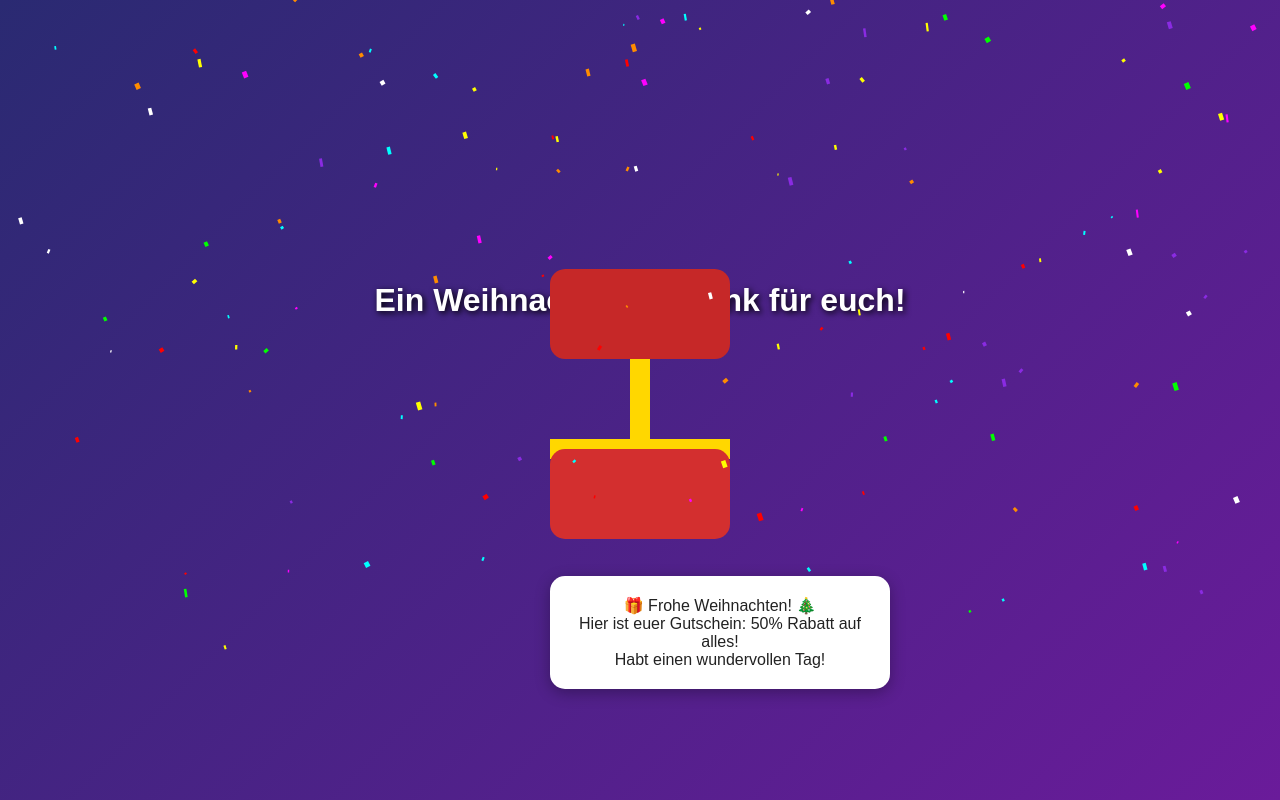
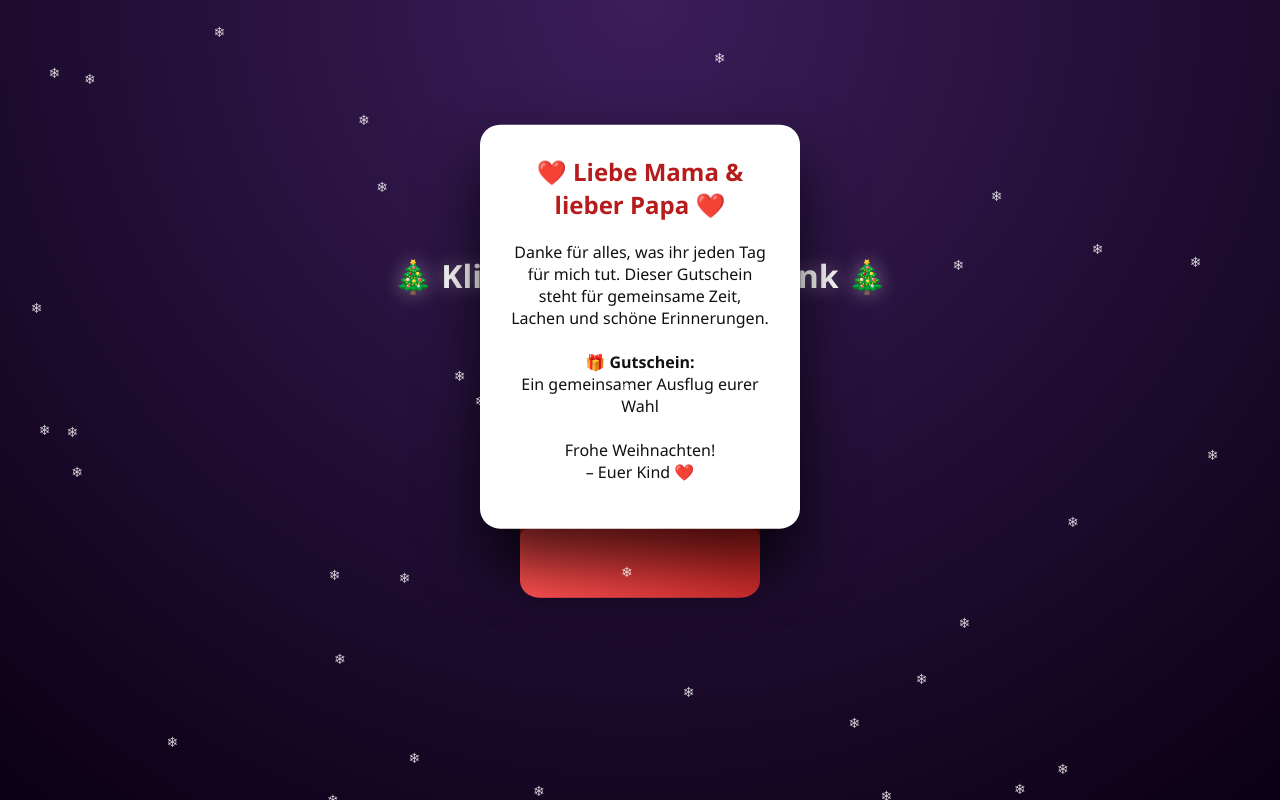
Before and after one commit to Beastmeds/Eltern, a plain HTML site: page index.html in a window 1280 px wide. Both pictures are taken after a click on the element 640 px from the left and 449 px from the top of the page. Drawn offline with Linux system fonts and the light colour scheme.

Commit message:
Update index.html

```diff
--- a/index.html
+++ b/index.html
@@ -3,184 +3,250 @@
 <head>
 <meta charset="UTF-8">
 <meta name="viewport" content="width=device-width, initial-scale=1.0">
-<title>Frohe Weihnachten!</title>
+<title>Frohe Weihnachten Mama & Papa ❤️</title>
+
 <style>
-  body {
-    margin: 0;
-    height: 100vh;
-    display: flex;
-    justify-content: center;
-    align-items: center;
-    background: linear-gradient(135deg, #2a2a72, #6a1b9a);
-    font-family: 'Arial', sans-serif;
-    overflow: hidden;
-    flex-direction: column;
-    color: #fff;
+*{box-sizing:border-box}
+body{
+  margin:0;
+  height:100vh;
+  display:flex;
+  flex-direction:column;
+  justify-content:center;
+  align-items:center;
+  background:radial-gradient(circle at top,#3b1d5a,#0b0013);
+  font-family:'Segoe UI',sans-serif;
+  overflow:hidden;
+  color:white;
 }
 
-  h1 {
-    text-align: center;
-    margin-bottom: 40px;
-    font-size: 2em;
-    text-shadow: 2px 2px 6px #000;
+h1{
+  margin-bottom:30px;
+  text-align:center;
+  text-shadow:0 0 20px rgba(255,255,255,.4);
 }
 
-  .gift-wrapper {
-    perspective: 1000px;
+/* 🎁 GESCHENK */
+.gift{
+  position:relative;
+  width:240px;
+  height:240px;
+  cursor:pointer;
+  animation:float 3s ease-in-out infinite;
 }
 
-  .gift {
-    width: 180px;
-    height: 180px;
-    position: relative;
-    cursor: pointer;
-    transform-style: preserve-3d;
-    transition: transform 1s ease;
+@keyframes float{
+  0%,100%{transform:translateY(0)}
+  50%{transform:translateY(-10px)}
 }
 
-  .lid, .box {
-    position: absolute;
-    width: 100%;
-    height: 50%;
-    border-radius: 15px;
+.box{
+  position:absolute;
+  bottom:0;
+  width:100%;
+  height:170px;
+  background:linear-gradient(145deg,#d32f2f,#8e0000);
+  border-radius:20px;
+  box-shadow:0 25px 50px rgba(0,0,0,.6);
 }
 
-  .lid {
-    top: 0;
-    background: #c62828;
-    z-index: 2;
-    transform-origin: top center;
-    transition: transform 1s cubic-bezier(0.68, -0.55, 0.27, 1.55);
+.lid{
+  position:absolute;
+  top:0;
+  width:100%;
+  height:80px;
+  background:linear-gradient(145deg,#ff5252,#b71c1c);
+  border-radius:20px 20px 10px 10px;
+  transform-origin:center bottom;
+  transition:transform .9s cubic-bezier(.17,.89,.32,1.49);
+  z-index:5;
 }
 
-  .box {
-    bottom: 0;
-    background: #d32f2f;
-    z-index: 1;
+.ribbon-v,.ribbon-h{
+  position:absolute;
+  background:gold;
+  box-shadow:0 0 15px rgba(255,215,0,.9);
+}
+.ribbon-v{
+  width:24px;
+  height:100%;
+  left:50%;
+  transform:translateX(-50%);
+}
+.ribbon-h{
+  height:24px;
+  width:100%;
+  top:45%;
 }
 
-  .ribbon-vertical, .ribbon-horizontal {
-    position: absolute;
-    background: gold;
+.bow{
+  position:absolute;
+  top:-30px;
+  left:50%;
+  transform:translateX(-50%);
+  width:70px;
+  height:35px;
+  background:gold;
+  border-radius:50%;
+  box-shadow:0 0 20px rgba(255,215,0,1);
 }
 
-  .ribbon-vertical {
-    width: 20px;
-    height: 100%;
-    left: 50%;
-    transform: translateX(-50%);
+/* 💥 EXPLOSION */
+.open .lid{
+  transform:rotateX(-150deg) translateY(-150px);
 }
 
-  .ribbon-horizontal {
-    width: 100%;
-    height: 20px;
-    top: 50%;
-    transform: translateY(-50%);
+/* 🎫 GUTSCHEIN */
+.card{
+  position:absolute;
+  bottom:30px;
+  left:50%;
+  transform:translateX(-50%) scale(0);
+  background:white;
+  color:#111;
+  padding:30px;
+  border-radius:20px;
+  width:320px;
+  text-align:center;
+  box-shadow:0 30px 60px rgba(0,0,0,.7);
+  transition:transform .9s ease .5s;
+  z-index:10;
 }
 
-  .gift.open .lid {
-    transform: rotateX(-180deg);
+.open .card{
+  transform:translateX(-50%) scale(1);
 }
 
-  .message {
-    position: absolute;
-    bottom: -150px;
-    background: white;
-    color: #222;
-    padding: 20px;
-    border-radius: 15px;
-    text-align: center;
-    width: 300px;
-    opacity: 0;
-    transform: translateY(30px);
-    transition: all 1s ease 0.5s;
-    box-shadow: 0 4px 15px rgba(0,0,0,0.3);
+.card h2{
+  margin-top:0;
+  color:#b71c1c;
 }
 
-  .gift.open .message {
-    opacity: 1;
-    transform: translateY(0);
+/* 📱 EXTRA HANDY-EFFEKT */
+@media(max-width:600px){
+  .open .card{
+    animation:phonePop .8s ease;
+  }
 }
 
-  canvas {
-    position: absolute;
-    top: 0;
-    left: 0;
-    pointer-events: none;
+@keyframes phonePop{
+  0%{transform:translateX(-50%) scale(.3) rotate(-10deg)}
+  100%{transform:translateX(-50%) scale(1) rotate(0)}
+}
+
+/* ❄️ SCHNEE */
+.snowflake{
+  position:fixed;
+  top:-10px;
+  color:white;
+  font-size:14px;
+  opacity:.8;
+  animation:fall linear infinite;
+}
+
+@keyframes fall{
+  to{transform:translateY(110vh)}
+}
+
+canvas{
+  position:absolute;
+  inset:0;
+  pointer-events:none;
 }
 </style>
 </head>
+
 <body>
-<h1>Ein Weihnachtsgeschenk für euch!</h1>
+<h1>🎄 Klickt auf euer Geschenk 🎄</h1>
 
-<div class="gift-wrapper">
 <div class="gift" id="gift">
   <div class="lid"></div>
+  <div class="bow"></div>
   <div class="box"></div>
-    <div class="ribbon-vertical"></div>
-    <div class="ribbon-horizontal"></div>
-    <div class="message" id="message">
-      🎁 Frohe Weihnachten! 🎄<br>
-      Hier ist euer Gutschein: 50% Rabatt auf alles!<br>
-      Habt einen wundervollen Tag!
+  <div class="ribbon-v"></div>
+  <div class="ribbon-h"></div>
+
+  <div class="card">
+    <h2>❤️ Liebe Mama & lieber Papa ❤️</h2>
+    <p>
+      Danke für alles, was ihr jeden Tag für mich tut.
+      Dieser Gutschein steht für gemeinsame Zeit,
+      Lachen und schöne Erinnerungen.
+      <br><br>
+      🎁 <strong>Gutschein:</strong><br>
+      Ein gemeinsamer Ausflug eurer Wahl
+      <br><br>
+      Frohe Weihnachten!
+      <br>– Euer Kind ❤️
+    </p>
   </div>
 </div>
-</div>
+
+<!-- 🔊 SOUNDS -->
+<audio id="boom" src="https://assets.mixkit.co/sfx/preview/mixkit-explosion-impact-1684.mp3"></audio>
+<audio id="bells" src="https://assets.mixkit.co/sfx/preview/mixkit-christmas-bells-681.mp3"></audio>
 
 <canvas id="confetti"></canvas>
 
 <script>
-  const gift = document.getElementById('gift');
-  const canvas = document.getElementById('confetti');
-  const ctx = canvas.getContext('2d');
-  let confettiParticles = [];
+/* 💥 KONFETTI */
+const canvas=document.getElementById("confetti");
+const ctx=canvas.getContext("2d");
+canvas.width=innerWidth;
+canvas.height=innerHeight;
+let particles=[];
 
-  canvas.width = window.innerWidth;
-  canvas.height = window.innerHeight;
-
-  function createConfetti() {
-    const colors = ['#ff0', '#f00', '#0f0', '#0ff', '#f0f', '#fff', '#ff8c00', '#8a2be2'];
-    for(let i=0; i<200; i++){
-      confettiParticles.push({
-        x: Math.random() * canvas.width,
-        y: Math.random() * canvas.height - canvas.height,
-        r: Math.random() * 6 + 4,
-        color: colors[Math.floor(Math.random() * colors.length)],
-        tilt: Math.random() * 10 - 10,
-        tiltAngleIncrement: Math.random() * 0.07 + 0.05,
-        tiltAngle: 0,
-        speed: Math.random() * 3 + 2
+function explode(){
+  for(let i=0;i<350;i++){
+    particles.push({
+      x:canvas.width/2,
+      y:canvas.height/2,
+      vx:(Math.random()-.5)*20,
+      vy:(Math.random()-1.2)*20,
+      size:Math.random()*6+4,
+      color:`hsl(${Math.random()*360},100%,60%)`
     });
   }
 }
 
-  function drawConfetti() {
+function animate(){
   ctx.clearRect(0,0,canvas.width,canvas.height);
-    confettiParticles.forEach(p => {
-      ctx.beginPath();
-      ctx.lineWidth = p.r / 2;
-      ctx.strokeStyle = p.color;
-      ctx.moveTo(p.x + p.tilt + p.r/4, p.y);
-      ctx.lineTo(p.x + p.tilt, p.y + p.tilt + p.r/4);
-      ctx.stroke();
-      p.tiltAngle += p.tiltAngleIncrement;
-      p.y += (Math.cos(p.tiltAngle) + 3 + p.speed)/2;
-      p.x += Math.sin(p.tiltAngle) * 2;
-      if(p.y > canvas.height) p.y = -10;
+  particles.forEach(p=>{
+    p.x+=p.vx;
+    p.y+=p.vy;
+    p.vy+=0.4;
+    ctx.fillStyle=p.color;
+    ctx.fillRect(p.x,p.y,p.size,p.size);
   });
-    requestAnimationFrame(drawConfetti);
+  requestAnimationFrame(animate);
 }
 
-  gift.addEventListener('click', () => {
-    gift.classList.add('open');
-    createConfetti();
-    drawConfetti();
+/* ❄️ SCHNEEFALL */
+function snow(){
+  const s=document.createElement("div");
+  s.className="snowflake";
+  s.style.left=Math.random()*100+"vw";
+  s.style.animationDuration=3+Math.random()*5+"s";
+  s.innerHTML="❄";
+  document.body.appendChild(s);
+  setTimeout(()=>s.remove(),8000);
+}
+setInterval(snow,200);
+
+/* 🎁 CLICK */
+const gift=document.getElementById("gift");
+gift.addEventListener("click",()=>{
+  gift.classList.add("open");
+  document.getElementById("boom").play();
+  setTimeout(()=>document.getElementById("bells").play(),300);
+  explode();
+  animate();
 });
 
-  window.addEventListener('resize', () => {
-    canvas.width = window.innerWidth;
-    canvas.height = window.innerHeight;
-  });
+window.onresize=()=>{
+  canvas.width=innerWidth;
+  canvas.height=innerHeight;
+};
 </script>
 </body>
 </html>
```
Lines whose indentation alone changed are shown as unchanged.
